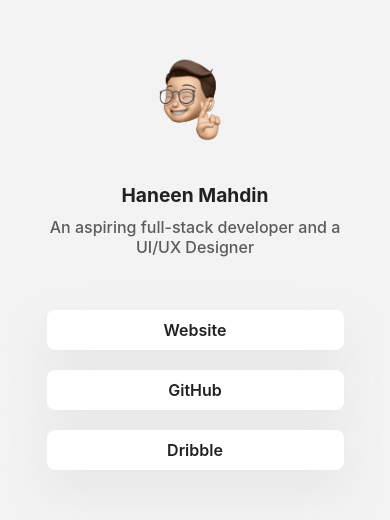
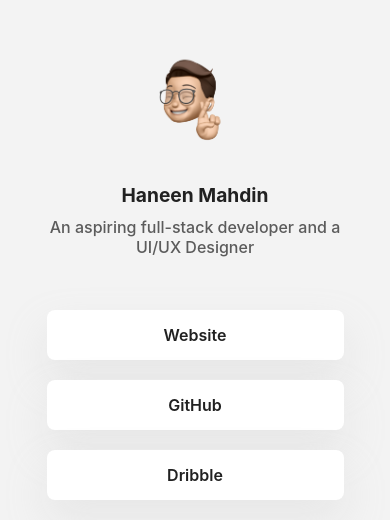
Before and after one commit to haneenmahd/linked, a React (Vite) app: page / in a window 390 px wide. Shown: the top 520 px of the page. Built offline with nearby package versions, Linux system fonts and the light colour scheme.

Commit message:
ui: fix responsivess of link

```diff
--- a/src/components/Links/Links.styles.ts
+++ b/src/components/Links/Links.styles.ts
@@ -15,7 +15,7 @@ export const Link = styled.a`
   justify-content: center;
   text-decoration: none;
   margin: 10px 0;
-  height: 40px;
+  height: 50px;
   width: 90%;
   border-radius: 8px;
   font-weight: 600;
@@ -28,4 +28,8 @@ export const Link = styled.a`
   :hover {
     transform: scale(1.05);
   }
+
+  @media screen and (min-width: 700px) {
+    width: 600px;
+  }
 `;
--- a/src/components/Links/Links.tsx
+++ b/src/components/Links/Links.tsx
@@ -1,4 +1,3 @@
-import React from 'react'
 import { Link } from './Links.styles';
 import { LinksContainer } from './Links.styles'
 import { LinksProps } from "./Links.types"
```
